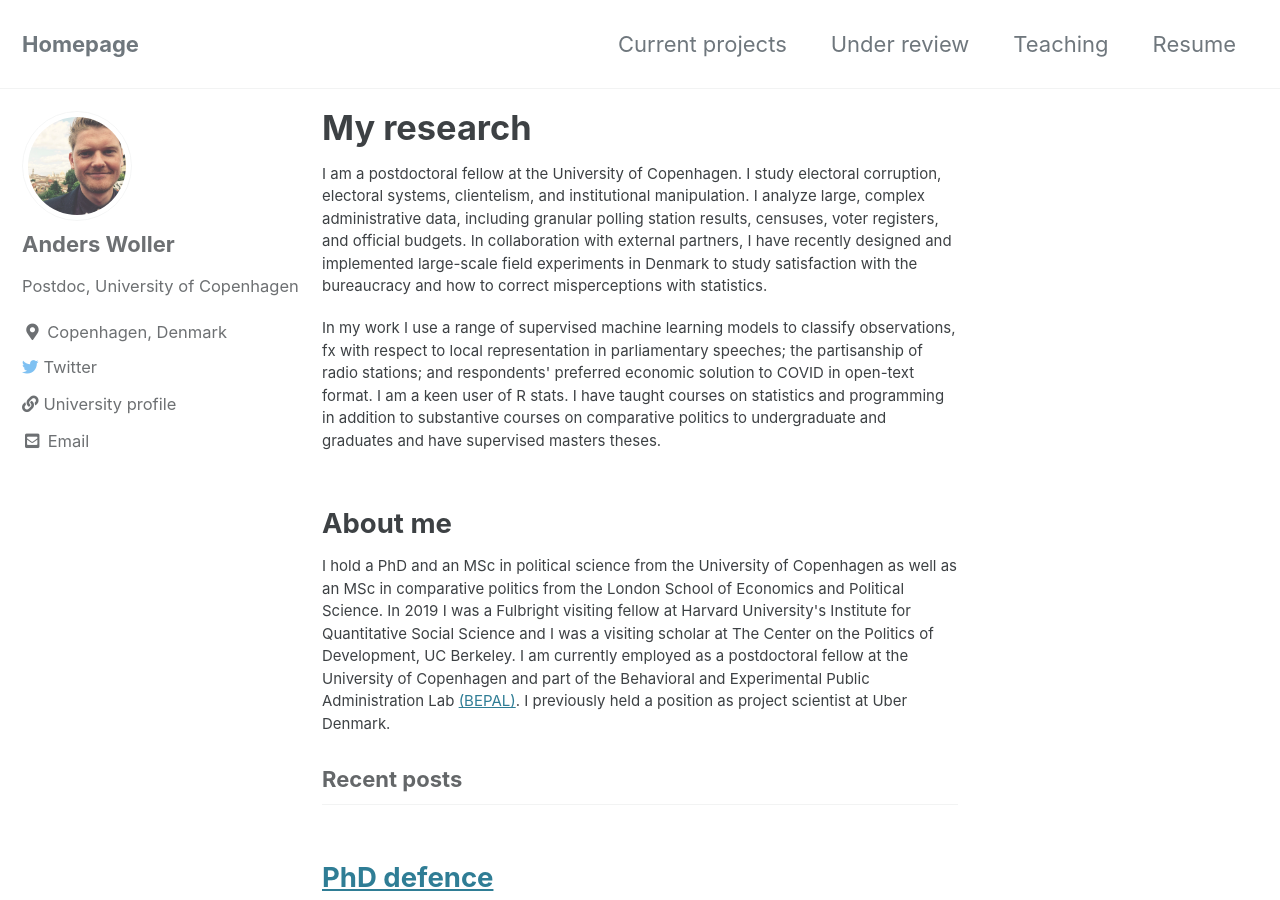
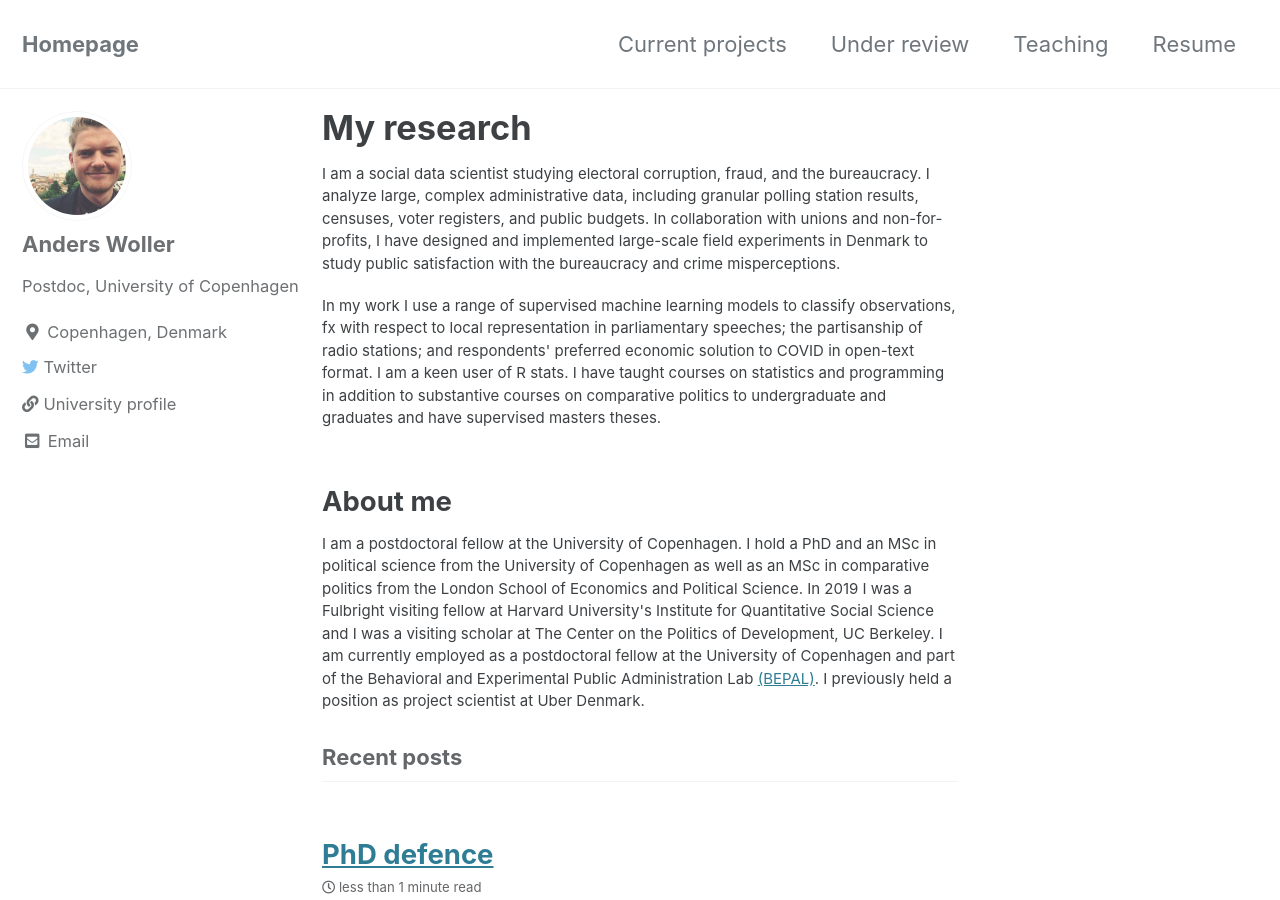
Before and after one commit to AndersWoller/AndersWoller.github.io, a Jekyll site: the page built from index.html, in a window 1280 px wide and 900 px high. Built offline with Jekyll 4.4.1, drawn with Linux system fonts in a browser that asks for light colours; cached includes are drawn as plain includes; the list of posts is cut into pages by our own code.

Commit message:
Update index.html

```diff
--- a/index.html
+++ b/index.html
@@ -4,11 +4,10 @@ author_profile: true
 title: "My research"
 ---
 
-<p style="font-size:15px"> I am a postdoctoral fellow at the University of Copenhagen. I study electoral corruption, electoral systems,
-clientelism, and institutional manipulation. I analyze large, complex administrative data, including
-granular polling station results, censuses, voter registers, and official budgets. In collaboration with external partners, I have
-recently designed and implemented large-scale field experiments in Denmark to study satisfaction with the bureaucracy and how to correct
-misperceptions with statistics.
+<p style="font-size:15px">  I am a social data scientist studying electoral corruption, fraud, and the bureaucracy.
+I analyze large, complex administrative data, including granular polling station results, censuses, voter registers, and public budgets.
+In collaboration with unions and non-for-profits, I have designed and implemented large-scale field experiments in Denmark to study public
+satisfaction with the bureaucracy and crime misperceptions.
 
 <p style="font-size:15px"> In my work I use a range of supervised machine learning models to classify observations, fx with respect to local representation
 in parliamentary speeches; the partisanship of radio stations; and respondents' preferred economic solution to COVID in open-text format.
@@ -18,7 +17,7 @@ to undergraduate and graduates and have supervised masters theses.
 
 <h2> About me </h2>
 
-<p style="font-size:15px"> I hold a PhD and an MSc in political science from the University of Copenhagen as
+<p style="font-size:15px"> I am a postdoctoral fellow at the University of Copenhagen. I hold a PhD and an MSc in political science from the University of Copenhagen as
 well as an MSc in comparative politics from the London School of Economics and Political Science. In 2019 I
 was a Fulbright visiting fellow at Harvard University's Institute for Quantitative Social Science and I was a visiting scholar
 at The Center on the Politics of Development, UC Berkeley. I am currently employed as a
```
